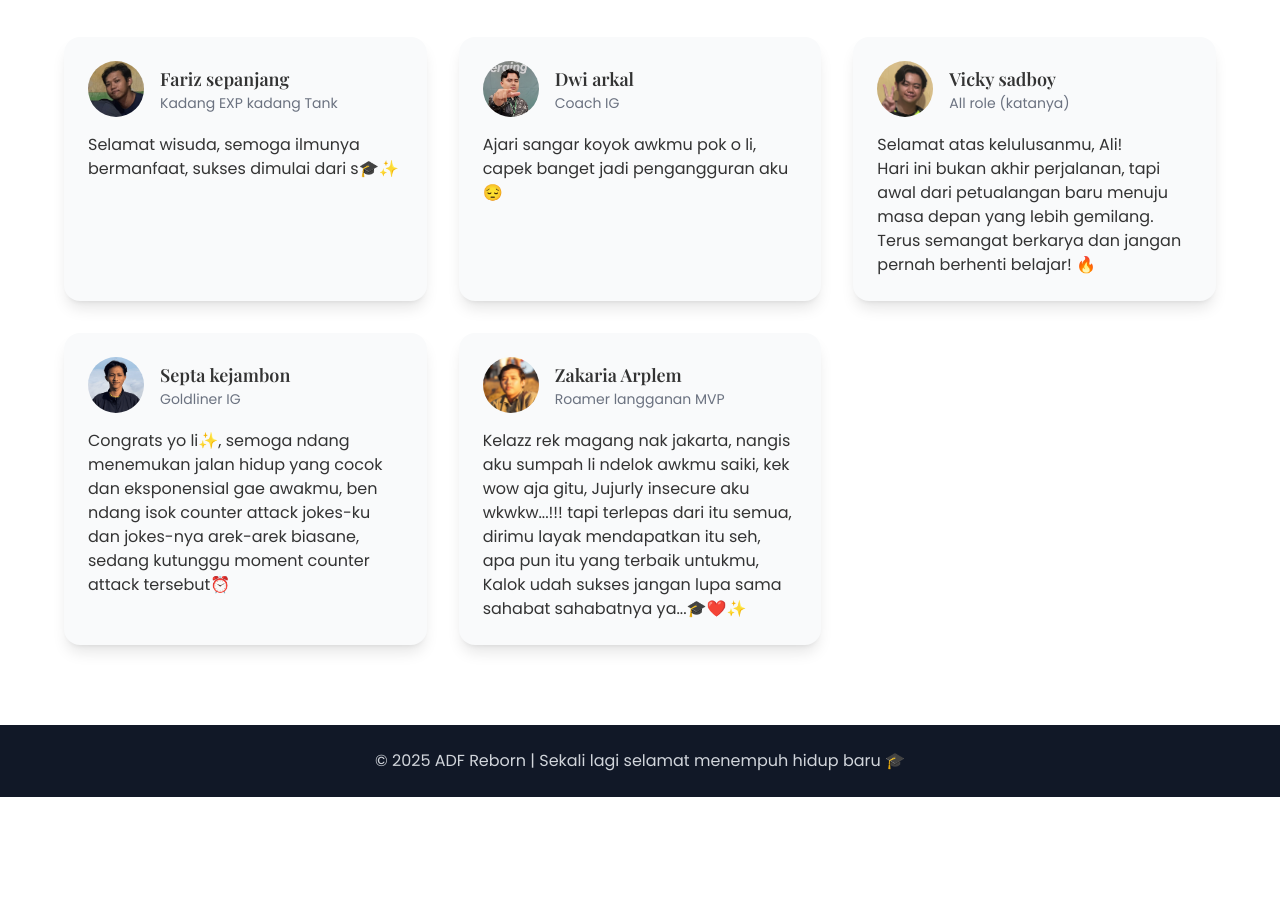
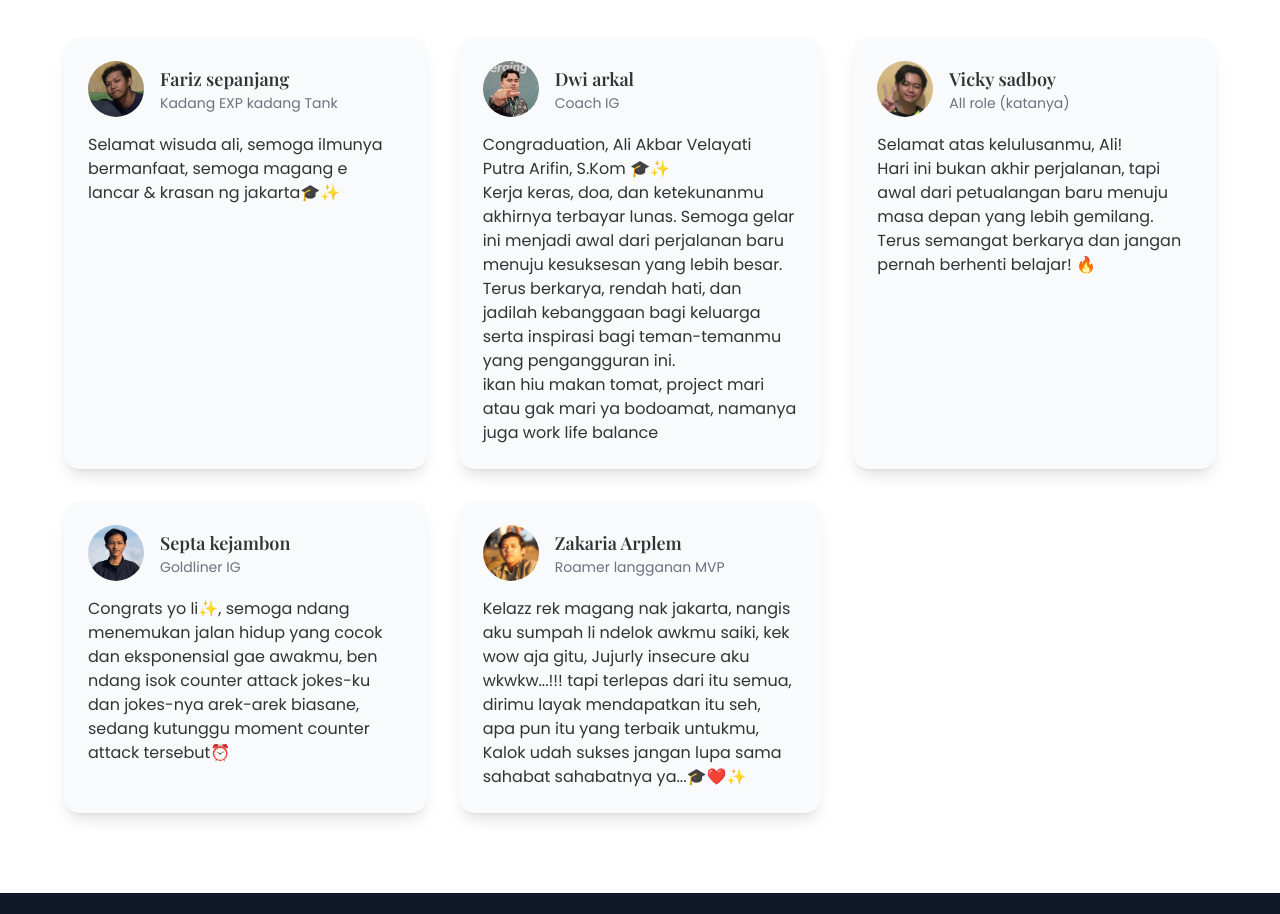
Before and after one commit to wisudaali/wisudaali, a plain HTML site: page index.html in a window 1280 px wide. Shown: the part 1843-2757 px from the top of the page. Before the commit the page ends 2640 px from the top, so only its background shows below. Drawn offline with nearby package versions, Linux system fonts and the light colour scheme.

Commit message:
Update index.html

```diff
--- a/index.html
+++ b/index.html
@@ -114,7 +114,7 @@
             <p class="text-sm text-gray-500">Kadang EXP kadang Tank</p>
           </div>
         </div>
-        <p>Selamat wisuda, semoga ilmunya bermanfaat, sukses dimulai dari s🎓✨</p>
+        <p>Selamat wisuda ali, semoga ilmunya bermanfaat, semoga magang e lancar & krasan ng jakarta🎓✨</p>
       </div>
 
       <div class="bg-gray-50 shadow-lg rounded-2xl p-6 hover:scale-105 transition">
@@ -125,7 +125,7 @@
             <p class="text-sm text-gray-500">Coach IG</p>
           </div>
         </div>
-        <p>Ajari sangar koyok awkmu pok o li, capek banget jadi pengangguran aku 😔</p>
+        <p>Congraduation, Ali Akbar Velayati Putra Arifin, S.Kom 🎓✨<br>Kerja keras, doa, dan ketekunanmu akhirnya terbayar lunas. Semoga gelar ini menjadi awal dari perjalanan baru menuju kesuksesan yang lebih besar. Terus berkarya, rendah hati, dan jadilah kebanggaan bagi keluarga serta inspirasi bagi teman-temanmu yang pengangguran ini.<br>ikan hiu makan tomat, project mari atau gak mari ya bodoamat, namanya juga work life balance</p>
       </div>
 
       <div class="bg-gray-50 shadow-lg rounded-2xl p-6 hover:scale-105 transition">
```
